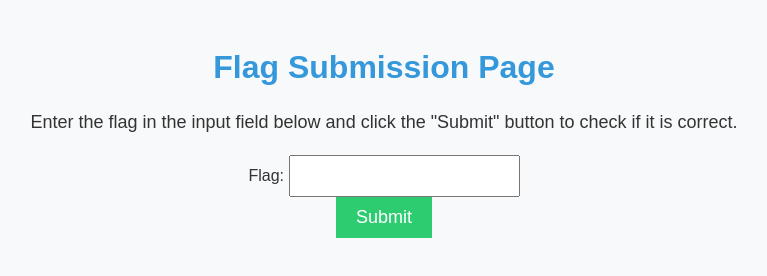
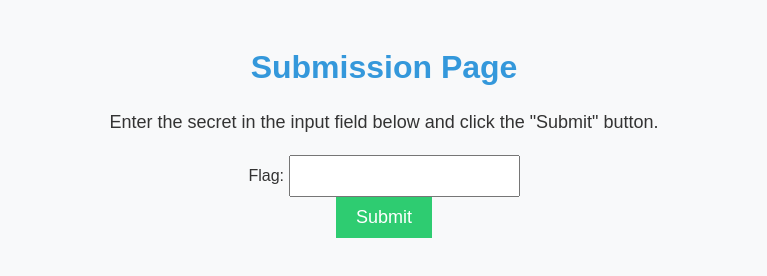
Before and after one commit to pranay-root/simple_web_challenge, a plain HTML site: page submit.html in a window 1280 px wide. Shown: the whole page, without its empty margins (256-1023 px from the left). Drawn offline with Linux system fonts and the light colour scheme.

Commit message:
Update submit.html

```diff
--- a/submit.html
+++ b/submit.html
@@ -39,8 +39,8 @@
     </style>
 </head>
 <body>
-    <h1>Flag Submission Page</h1>
-    <p>Enter the flag in the input field below and click the "Submit" button to check if it is correct.</p>
+    <h1> Submission Page</h1>
+    <p>Enter the secret in the input field below and click the "Submit" button.</p>
 
     <form id="flagForm">
         <label for="flag">Flag:</label>
```
